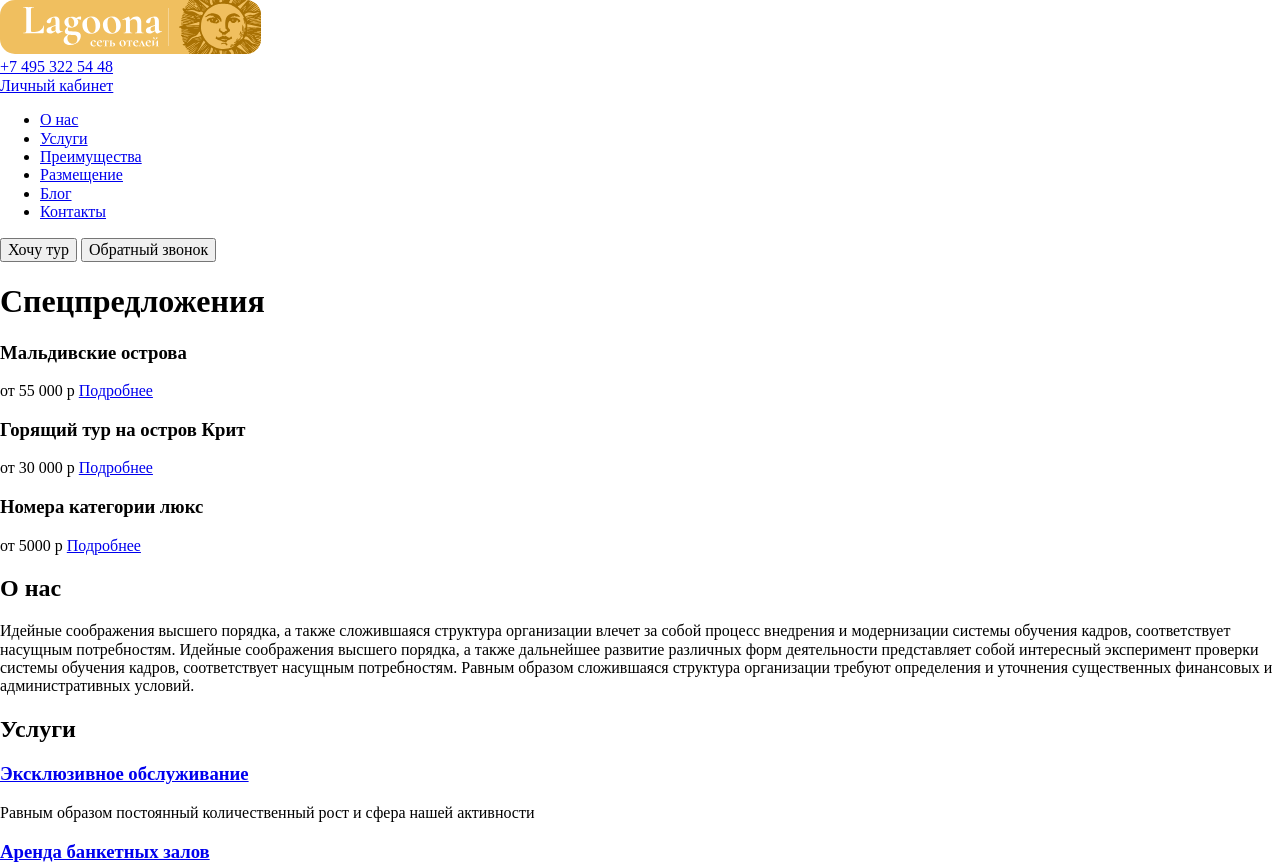
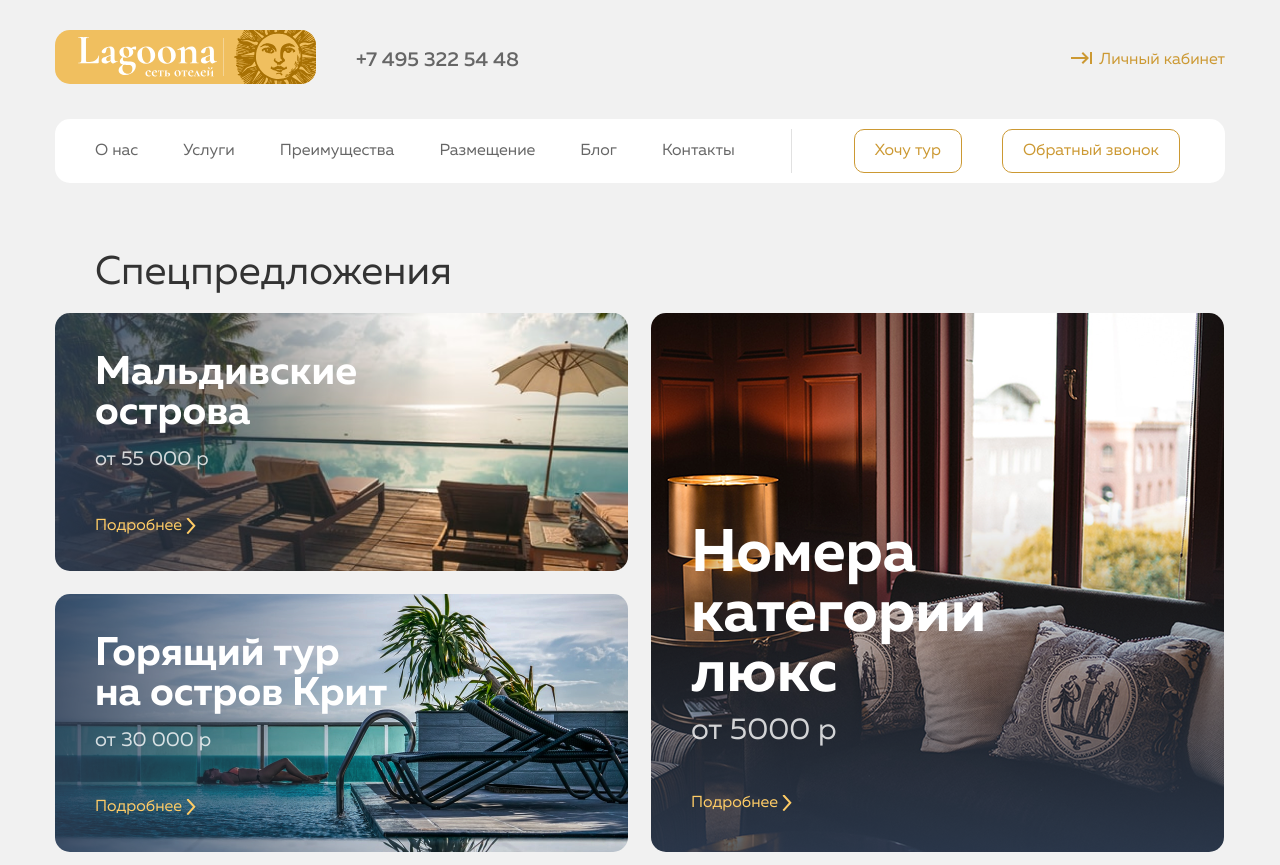
Before and after one commit to Vozhlak/Project-Lagoona, a plain HTML site: page index.html in a window 1280 px wide. Shown: the top 865 px of the page. Drawn offline with Linux system fonts and the light colour scheme.

Commit message:
Изменён путь к CSS

```diff
--- a/index.html
+++ b/index.html
@@ -5,7 +5,7 @@
   <meta http-equiv="X-UA-Compatible" content="IE=edge">
   <meta name="viewport" content="width=device-width, initial-scale=1.0">
   <link rel="stylesheet" href="css/normalize.css">
-  <link rel="stylesheet" href="../Project 5.1 Lagoona/css/main-style.css">
+  <link rel="stylesheet" href="css/main-style.css">
   <title>Lagoona сеть отелей</title>
 </head>
 <body class="body">
```
